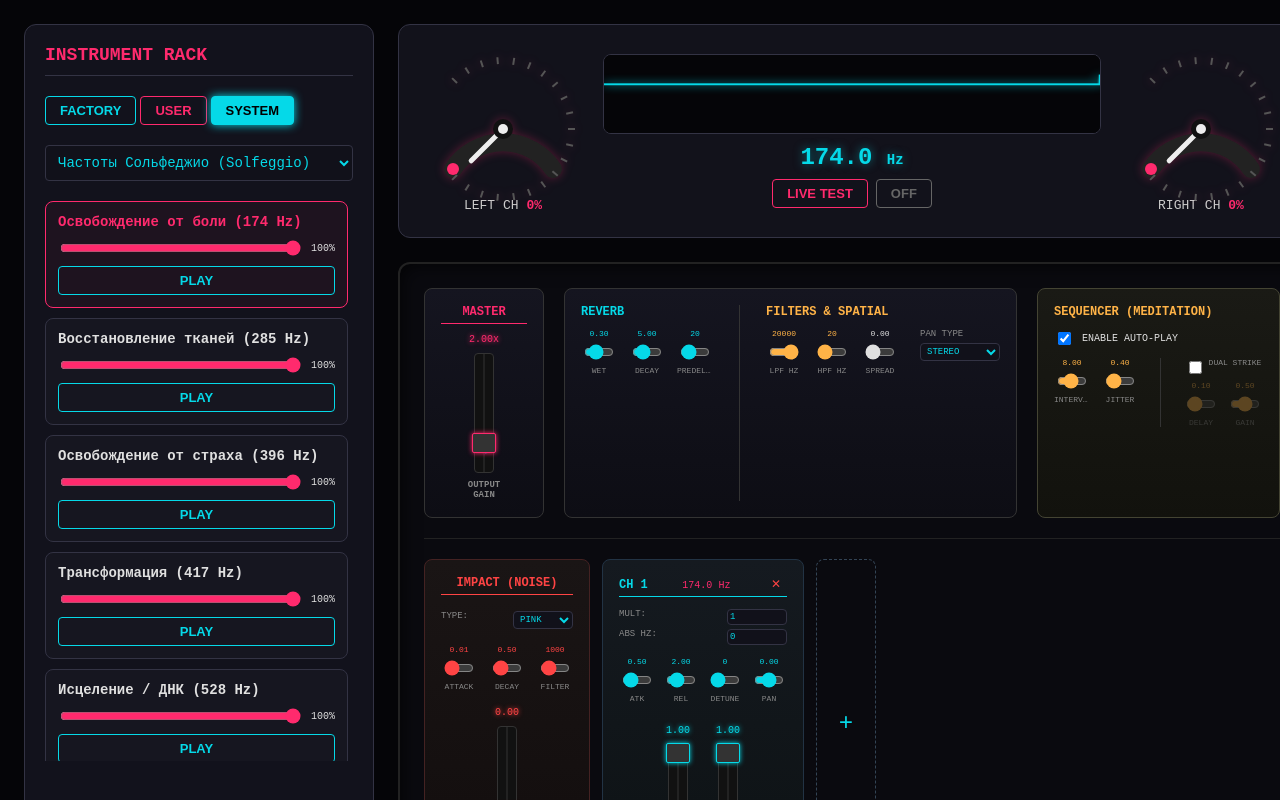
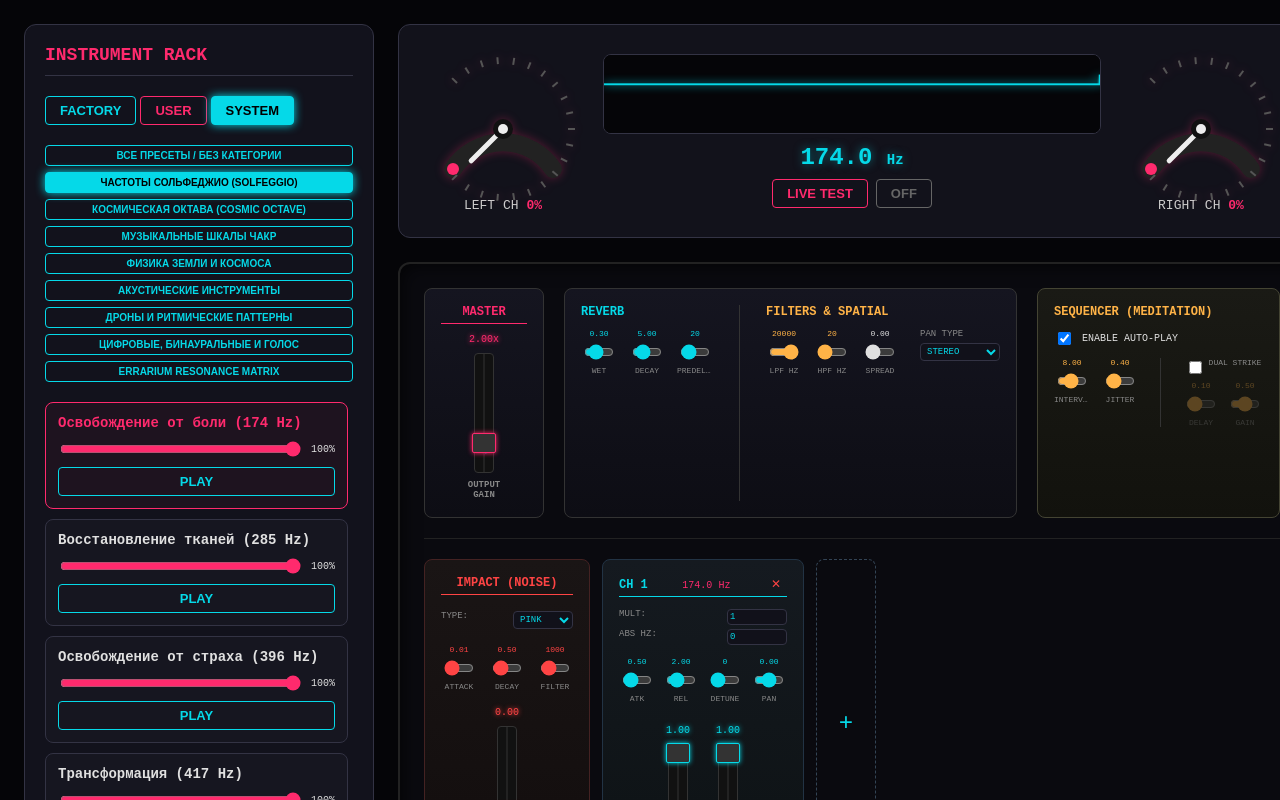
Before and after one commit to A1exChekhov/SynthLab, a React (Vite) app in the folder synth-app/: page / in a window 1280 px wide. Both pictures are taken after a click on the button "SYSTEM". Shown: the top 800 px of the page. Built offline with nearby package versions, Linux system fonts and the light colour scheme.

Commit message:
Fix: outputGain restart bug and replace categories select with buttons

```diff
--- a/synth-app/src/SynthEditorPanel.tsx
+++ b/synth-app/src/SynthEditorPanel.tsx
@@ -266,13 +266,13 @@ export default function SynthEditorPanel() {
     }
   };
 
-  const updateGlobal = (field: keyof SynthPreset, value: any) => {
+  const updateGlobal = (field: keyof SynthPreset, value: any, skipRestart: boolean = false) => {
     if (!editedPreset) return;
     const newPreset = { ...editedPreset };
     if (value === "" || value === undefined) delete newPreset[field];
     else newPreset[field] = value as never;
     setEditedPreset(newPreset);
-    triggerRestart(newPreset);
+    if (!skipRestart) triggerRestart(newPreset);
   };
 
   const updateHarmonic = (index: number, field: keyof Harmonic, value: any) => {
@@ -417,15 +417,23 @@ export default function SynthEditorPanel() {
           </div>
 
           {activeGlobalTab === "systems" && (
-            <select
-              value={activeSystemId}
-              onChange={e => setActiveSystemId(e.target.value)}
-              style={{ ...inputStyle, width: "100%", fontSize: "14px", padding: "8px" }}
-            >
+            <div style={{ display: "flex", flexWrap: "wrap", gap: "6px" }}>
               {SYSTEM_CATEGORIES.map(cat => (
-                <option key={cat.id} value={cat.id}>{cat.label}</option>
+                <button
+                  key={cat.id}
+                  onClick={() => setActiveSystemId(cat.id)}
+                  style={{
+                    ...buttonStyle(activeSystemId === cat.id, colors.accentCyan),
+                    fontSize: "10px",
+                    padding: "4px 8px",
+                    flex: "1 1 auto",
+                    whiteSpace: "nowrap"
+                  }}
+                >
+                  {cat.label}
+                </button>
               ))}
-            </select>
+            </div>
           )}
 
           <div style={{ display: "grid", gridTemplateColumns: "1fr", gap: "10px", maxHeight: "70vh", overflowY: "auto", paddingRight: "5px" }}>
@@ -473,7 +481,7 @@ export default function SynthEditorPanel() {
                   label="OUTPUT GAIN" value={editedPreset?.outputGain ?? 2.0} min={0.1} max={10.0} step={0.1} unit="x" color={colors.accent} height={120}
                   onChange={(v: number) => {
                     updateActiveOutputGain(v);
-                    updateGlobal("outputGain", v);
+                    updateGlobal("outputGain", v, true);
                   }}
                 />
               </div>
```
